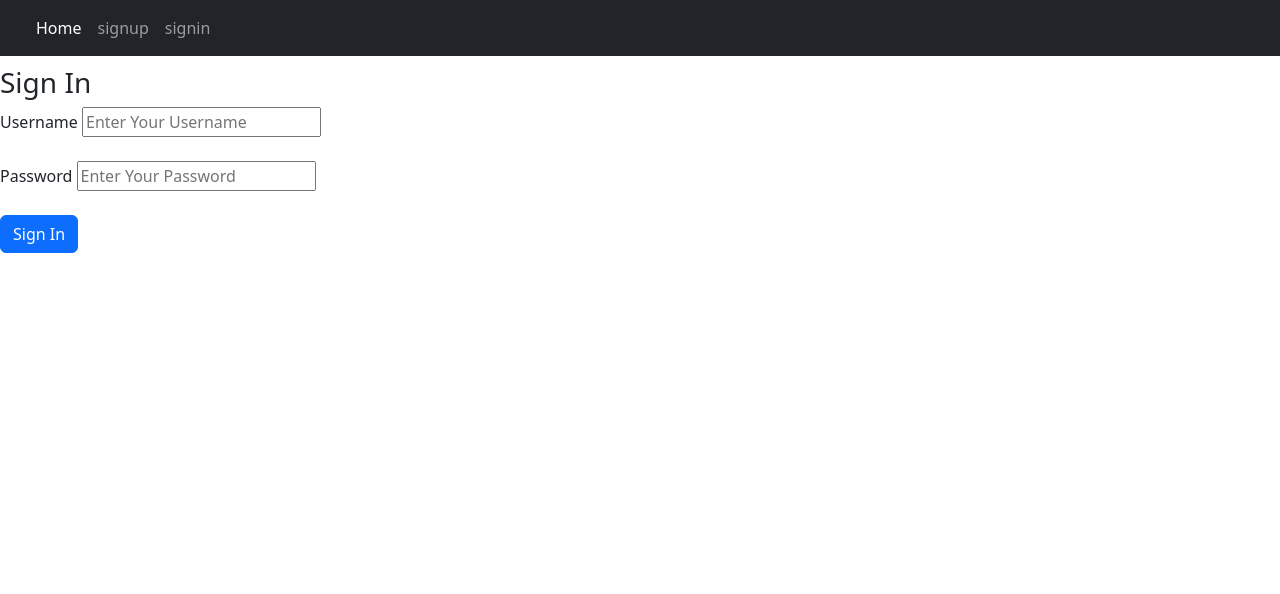
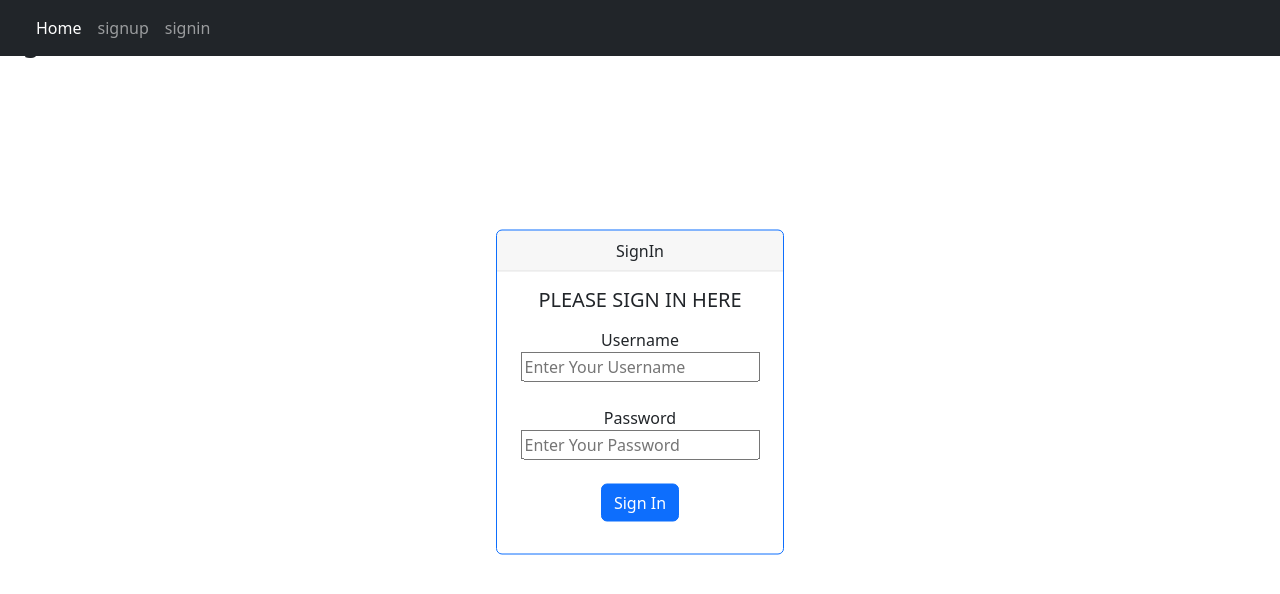
Before and after one commit to airandersons/Book-Library, a Django app: page /signin in a window 1280 px wide. Shown: the top 594 px of the page. Run offline with Django 4.2, Linux system fonts and the light colour scheme.

Commit message:
work on signin and index

```diff
--- a/BOOK_MANAGEMENT/templates/authentication/index.html
+++ b/BOOK_MANAGEMENT/templates/authentication/index.html
@@ -53,14 +53,8 @@
 
 
 
-    {% if user.is_authenticated %}
-    <h3>Hello {{ fname }}</h3>
-    <h4>You're successfully logged in.</h4>
-    <button class="btn btn-outline-primary"  type="submit"> <a href="/signout"> SignOut</a></button>
-    {% else %}
     <button class="btn btn-outline-primary" type="submit"><a href="/signup"> SignUp</a></button>
     <button class="btn btn-outline-primary" type="submit"><a href="/signin"> SignIn</a></button>
-    {% endif %}
     <script src="https://cdn.jsdelivr.net/npm/bootstrap@5.2.0-beta1/dist/js/bootstrap.bundle.min.js" integrity="sha384-pprn3073KE6tl6bjs2QrFaJGz5/SUsLqktiwsUTF55Jfv3qYSDhgCecCxMW52nD2" crossorigin="anonymous"></script>
 </body>
 </html>
--- a/BOOK_MANAGEMENT/templates/authentication/signin.html
+++ b/BOOK_MANAGEMENT/templates/authentication/signin.html
@@ -10,7 +10,7 @@
 </head>
 <body>
 
-    <h3>Sign In</h3>
+  <div class="position-absolute top-0 start-50 translate-middle"><h3>Sign In</h3></div>
 
     <nav class="navbar navbar-expand-md navbar-dark fixed-top bg-dark">
         <div class="container-fluid">
@@ -36,8 +36,12 @@
 
 <br>
 <h3>Sign In</h3>
-
-
+<div class="position-absolute top-50 start-50 translate-middle">
+  <div class="card border-primary mb-3 text-center"  style="max-width: 18rem; ">
+    <div class="card-header">SignIn</div>
+    <div class="card-body">
+      <h5 class="card-title">PLEASE SIGN IN HERE</h5>
+      <p class="card-text">
         <form action="/signin" method="post">
           {% csrf_token %}
               <label for="">Username</label>
@@ -53,6 +57,13 @@
 
               <button type="submit" type="button" class="btn btn-primary">Sign In</button>
           </form>
+      </p>
+    </div>
+  </div>
+</div>
+
+
+
     <script src="https://cdn.jsdelivr.net/npm/bootstrap@5.2.0-beta1/dist/js/bootstrap.bundle.min.js" integrity="sha384-pprn3073KE6tl6bjs2QrFaJGz5/SUsLqktiwsUTF55Jfv3qYSDhgCecCxMW52nD2" crossorigin="anonymous"></script>
 </body>
 </body>
```
Also changed, not shown: BOOK_MANAGEMENT/db.sqlite3. Lines whose indentation alone changed are shown as unchanged.
